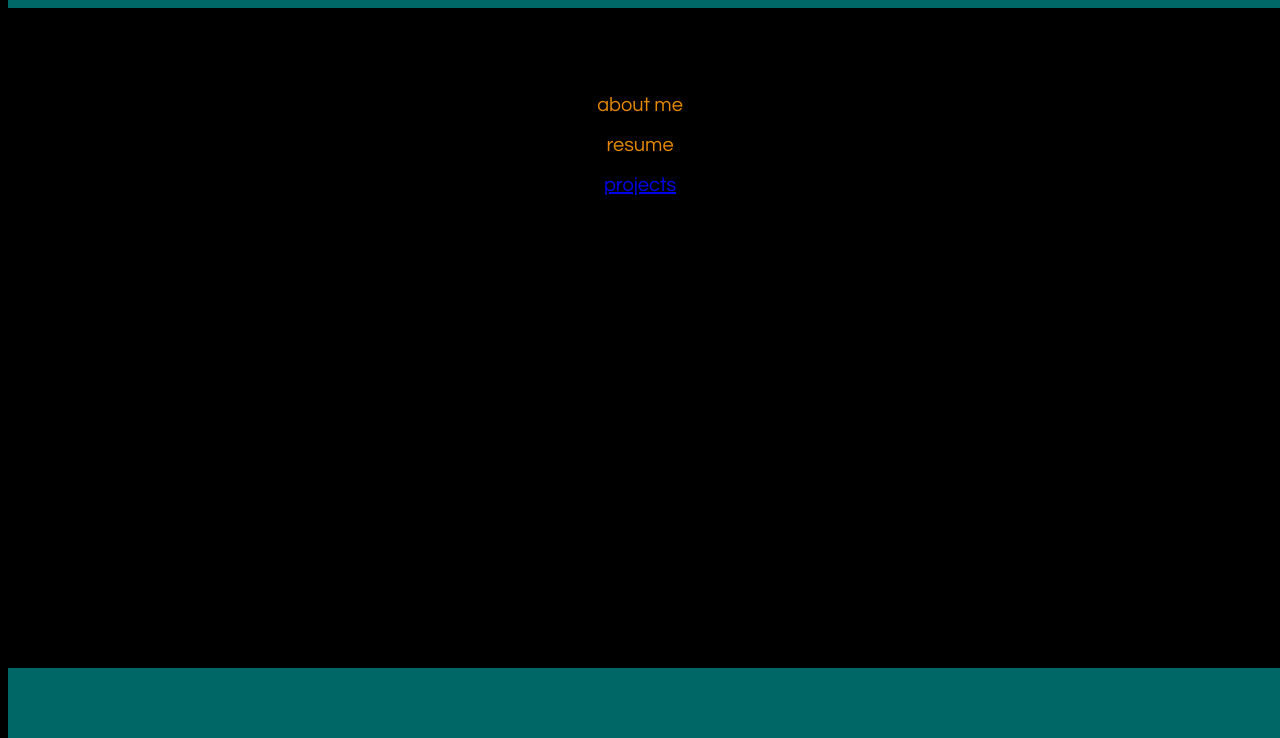
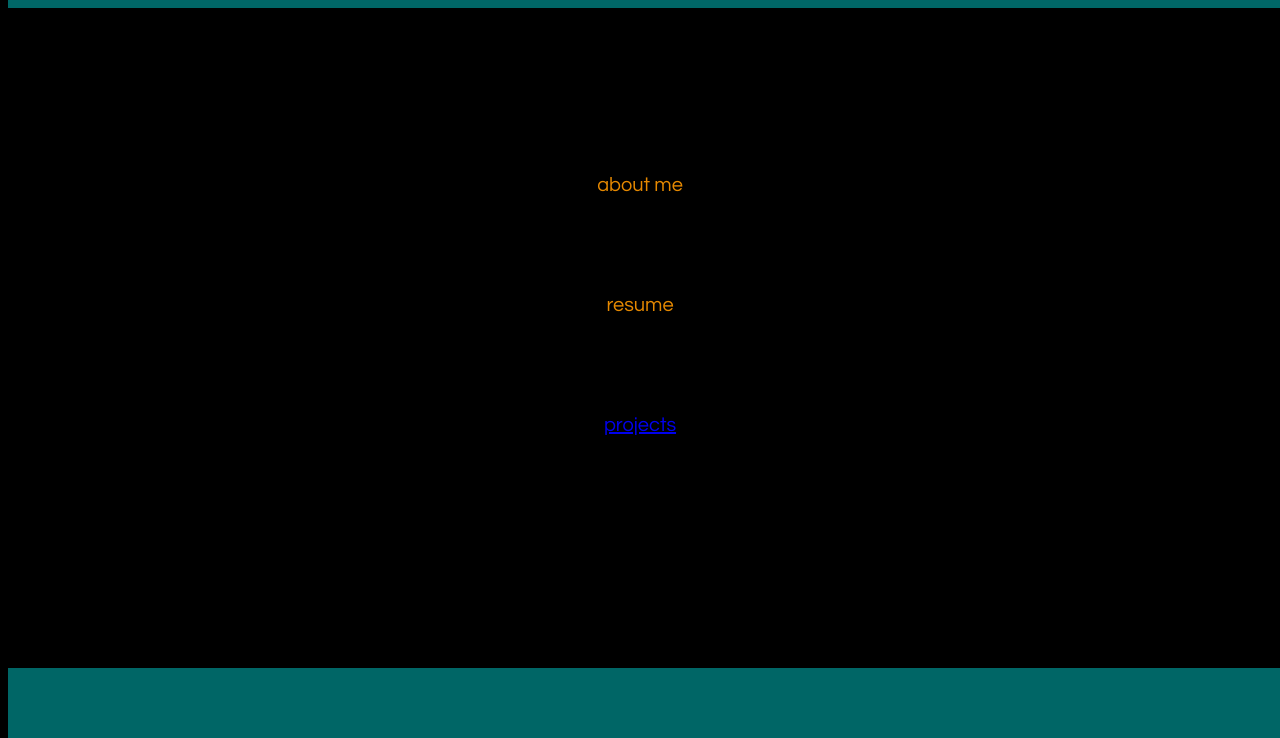
Before and after one commit to erikholtz/erikholtz.github.io, a plain HTML site: page index.html in a window 1280 px wide. Shown: the part 62-800 px from the top of the page. Drawn offline with Linux system fonts and the light colour scheme.

Commit message:
Update stylesheet.css

```diff
--- a/stylesheet.css
+++ b/stylesheet.css
@@ -36,6 +36,8 @@ h1 {
 }
 
 p {
+  position: relative;
+  margin-top: 100px;
   text-align: center;
   font-size: 20px;
   color: #e68900;
```
